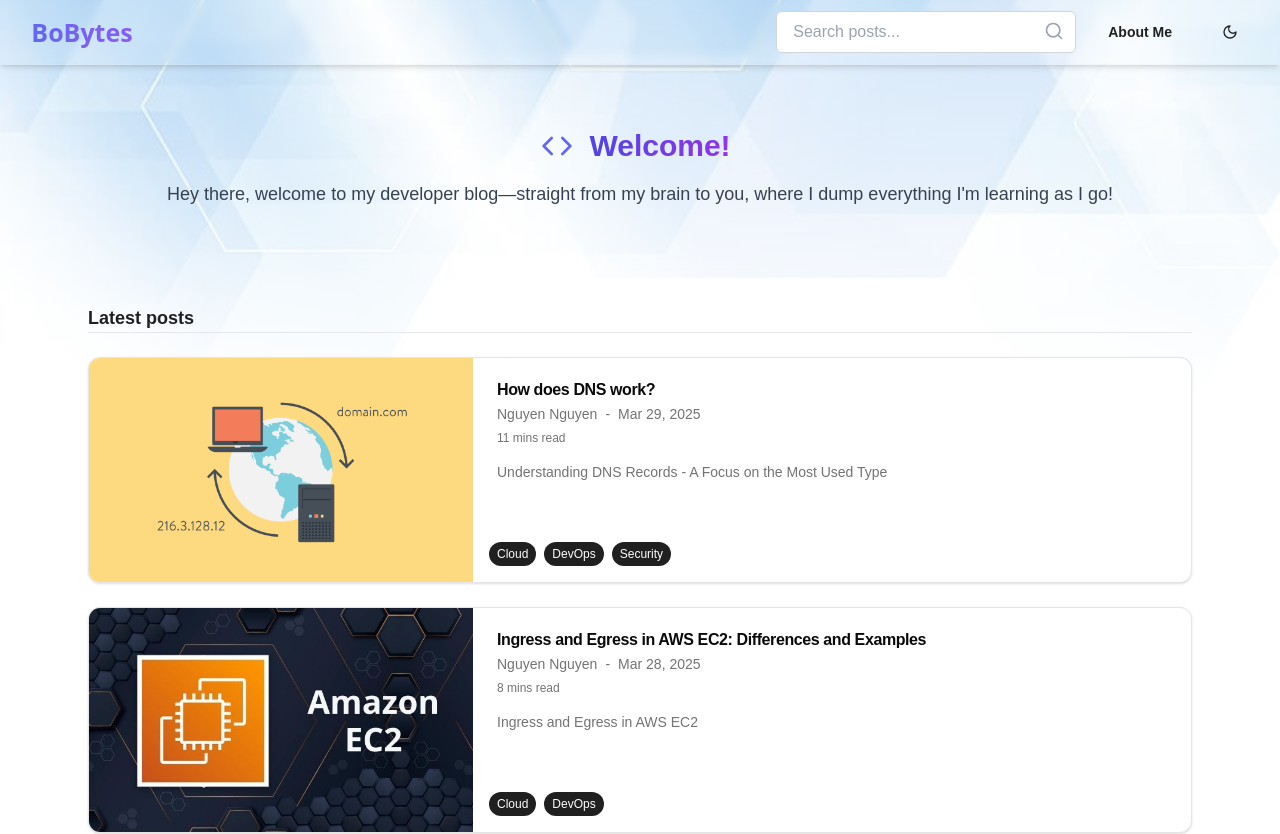
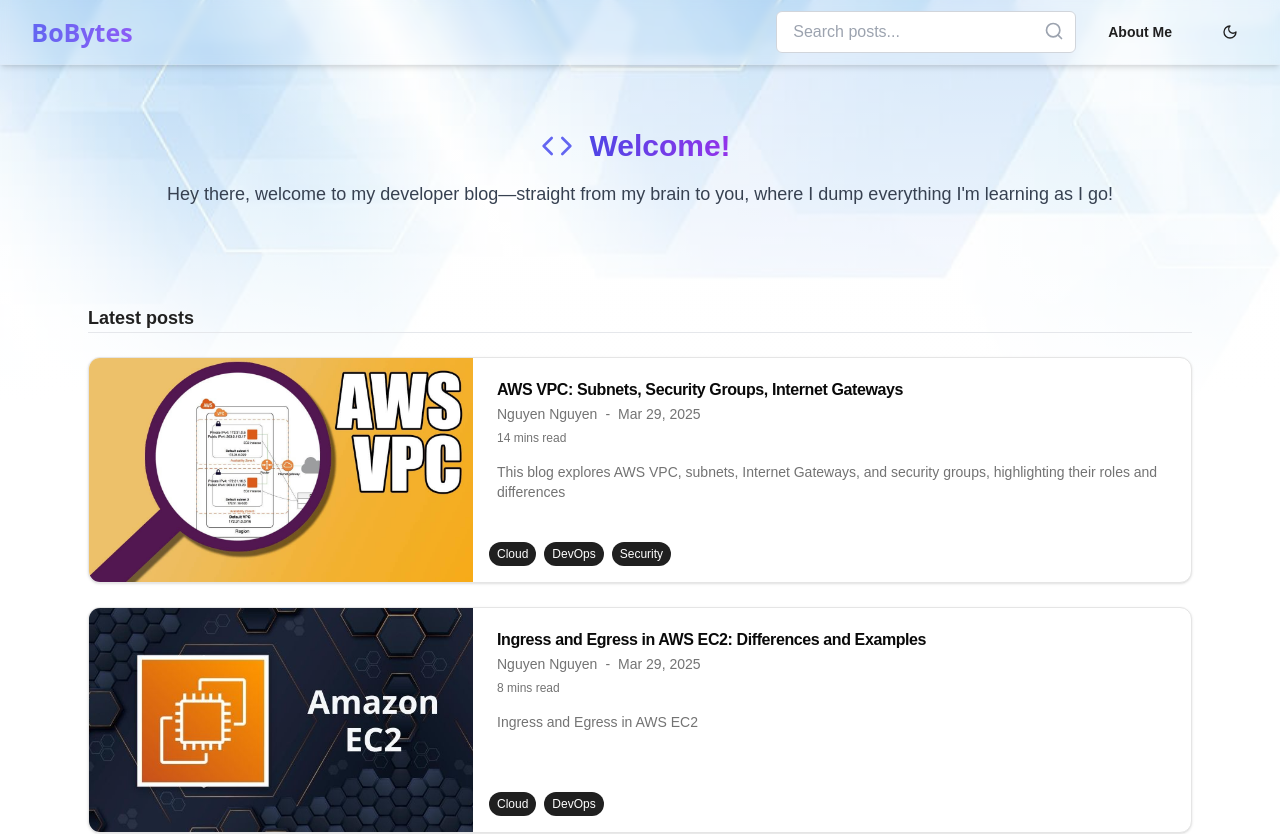
Before and after one commit to yoshivn1203/Dev-Blog-Fe-Only, a Next.js app: page / in a window 1280 px wide. Shown: the top 834 px of the page. Built offline with nearby package versions, Linux system fonts and the light colour scheme.

Commit message:
udpate editor ui

```diff
--- a/content/blog/2025-03-28-understanding-aws-vpc-subnets-security-groups-internet-gateways-and-a-practical-example.md
+++ b/content/blog/2025-03-29-aws-vpc-subnets-security-groups-internet-gateways.md
@@ -1,7 +1,7 @@
 ---
 layout: blog
 title: "AWS VPC: Subnets, Security Groups, Internet Gateways"
-date: 2025-03-28T16:43:49
+date: 2025-03-29T12:36:46
 author: Nguyen Nguyen
 tags:
   - Cloud
@@ -10,9 +10,10 @@
 reading_time: 14
 category: technology
 thumbnail: /images/uploads/maxresdefault.jpg
-description: "This blog explores AWS VPC, subnets, Internet Gateways, and
-  security groups, highlighting their roles and differences\r"
+description: "This blog explores AWS VPC, subnets, Internet Gateways, and security groups, highlighting their roles and differences
+"
 ---
+
 Amazon Web Services (AWS) offers powerful networking tools like **Virtual Private Cloud (VPC)**, **subnets**, **security groups**, and **Internet Gateways** to create secure, scalable cloud infrastructures. These components work together but serve distinct roles. In this blog, we’ll explore what a VPC is, how subnets and Internet Gateways fit in, how security groups differ, and walk through a practical example of setting up a NestJS app on an EC2 instance connected to an RDS database.
 
 ## What is an AWS VPC?
--- a/content/blog/2025-03-29-how-does-dns-work.md
+++ b/content/blog/2025-03-29-how-does-dns-work.md
@@ -1,7 +1,7 @@
 ---
 layout: blog
 title: "How does DNS work?"
-date: 2025-03-29T12:30:49
+date: 2025-03-29T12:36:40
 author: Nguyen Nguyen
 tags:
   - Cloud
@@ -12,6 +12,7 @@
 thumbnail: /images/uploads/what-is-dns.png
 description: "Understanding DNS Records - A Focus on the Most Used Type "
 ---
+
 
 
 DNS (Domain Name System) is like the internet's phonebook—it translates human-friendly domain names (e.g., `example.com`) into machine-readable IP addresses (e.g., `192.0.2.1`). To make this magic happen, DNS relies on various types of records. While there are many DNS record types—each serving a unique purpose—the **A record** stands out as the most commonly used. In this post, we'll explore what an `A` record is and walk through how to set it up in AWS Route 53 to get your app online.
--- a/content/blog/2025-03-28-understanding-ingress-and-egress-in-aws-ec2-differences-and-examples.md
+++ b/content/blog/2025-03-29-ingress-and-egress-in-aws-ec2-differences-and-examples.md
@@ -1,7 +1,7 @@
 ---
 layout: blog
 title: "Ingress and Egress in AWS EC2: Differences and Examples"
-date: 2025-03-28T16:53:00
+date: 2025-03-29T12:36:43
 author: Nguyen Nguyen
 tags:
   - Cloud
@@ -9,8 +9,10 @@
 reading_time: 8
 category: technology
 thumbnail: /images/uploads/amazon-ec2.jpg
-description: "Ingress and Egress in AWS EC2\r"
+description: "Ingress and Egress in AWS EC2
+"
 ---
+
 When managing Amazon EC2 instances, controlling network traffic is critical for security and functionality. Two key concepts in this context are **ingress** and **egress**, which define the direction of traffic relative to your EC2 instance. In this article, we’ll explain what ingress and egress mean, how they differ, and provide practical examples—including why SSH requires both—to help you configure your EC2 instances effectively.
 
 ## What is Ingress?
--- a/src/app/admin/[slug]/edit/page.tsx
+++ b/src/app/admin/[slug]/edit/page.tsx
@@ -19,7 +19,7 @@
   title: z.string().min(1, 'Title is required'),
   author: z.string().min(1, 'Author is required'),
   tags: z.string().min(1, 'At least one tag is required'),
-  reading_time: z.string().min(1, 'Reading time is required'),
+  reading_time: z.coerce.number().min(1, 'Reading time must be at least 1 minute'),
   category: z.string().min(1, 'Category is required'),
   thumbnail: z.string().min(1, 'Thumbnail is required'),
   description: z.string().min(1, 'Description is required')
@@ -56,7 +56,7 @@
           setFormValue('title', post.title || '')
           setFormValue('author', post.author || '')
           setFormValue('tags', post.tags?.join(', ') || '')
-          setFormValue('reading_time', post.reading_time || '')
+          setFormValue('reading_time', parseInt(post.reading_time || '0') || 0)
           setFormValue('category', post.category || '')
           setFormValue('thumbnail', post.thumbnail || '')
           setFormValue('description', post.description || '')
@@ -280,7 +280,7 @@
             </div>
             {errors.thumbnail && <p className='text-sm text-red-500'>{errors.thumbnail.message}</p>}
             {thumbnail && (
-              <div className='mt-2'>
+              <div className='mt-16'>
                 <img
                   src={thumbnail}
                   alt='Thumbnail preview'
--- a/src/app/admin/new/page.tsx
+++ b/src/app/admin/new/page.tsx
@@ -18,7 +18,7 @@
   title: z.string().min(1, 'Title is required'),
   author: z.string().min(1, 'Author is required'),
   tags: z.string().min(1, 'At least one tag is required'),
-  reading_time: z.string().min(1, 'Reading time is required'),
+  reading_time: z.coerce.number().min(1, 'Reading time must be at least 1 minute'),
   category: z.string().min(1, 'Category is required'),
   thumbnail: z.string().min(1, 'Thumbnail is required'),
   description: z.string().min(1, 'Description is required')
@@ -47,7 +47,9 @@
   // Initialize default values after mount
   React.useEffect(() => {
     setValue('**Hello world!!!**')
-    setFormValue('author', 'Your Name') // Optional: Set default author
+    setFormValue('author', 'Nguyen Nguyen')
+    setFormValue('category', 'Technology')
+    setFormValue('reading_time', 10)
     //this is mostly to avoid hydration error
     setIsLoading(false)
   }, [setFormValue])
@@ -261,7 +263,7 @@
             </div>
             {errors.thumbnail && <p className='text-sm text-red-500'>{errors.thumbnail.message}</p>}
             {thumbnail && (
-              <div className='mt-2'>
+              <div className='mt-16'>
                 <img
                   src={thumbnail}
                   alt='Thumbnail preview'
```
